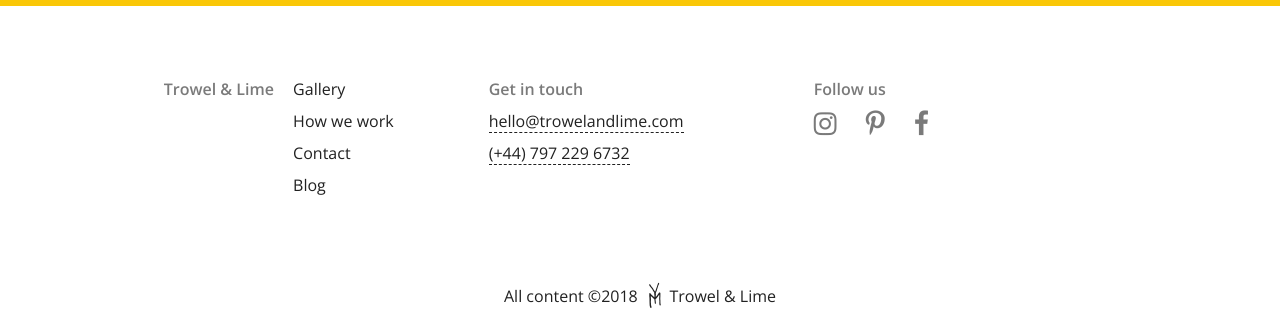
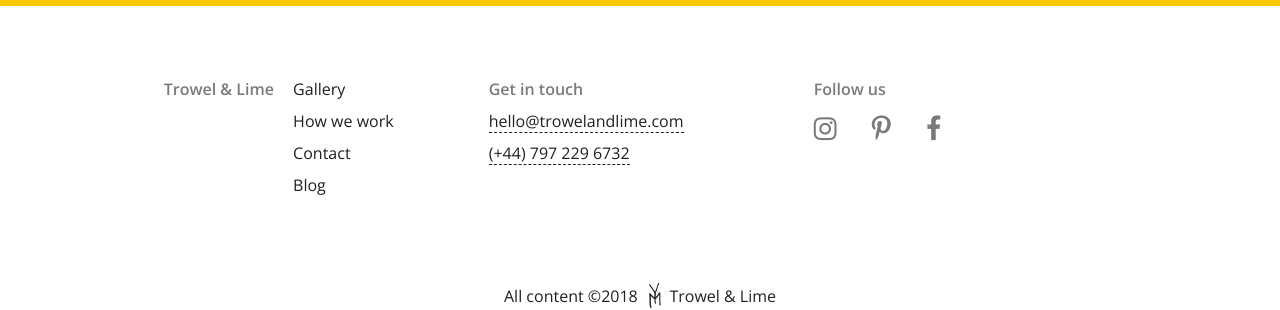
Before and after one commit to marek-kultys/trowel-and-lime, a Jekyll site: the page built from index.html, in a window 1280 px wide. Shown: the part 4895-5205 px from the top of the page. Built offline with Jekyll 4.4.1, drawn with Linux system fonts in a browser that asks for light colours.

Commit message:
Improve layout

```diff
--- a/_sass/footer.scss
+++ b/_sass/footer.scss
@@ -39,8 +39,8 @@ footer {
          .icon {
             font-size: 1.66em;
             float: left;
-            margin-right: 1.1em;
-            margin-top: 0.33em
+            margin-right: 1.33em;
+            margin-top: 0.5em
          }
       }
    }
```
